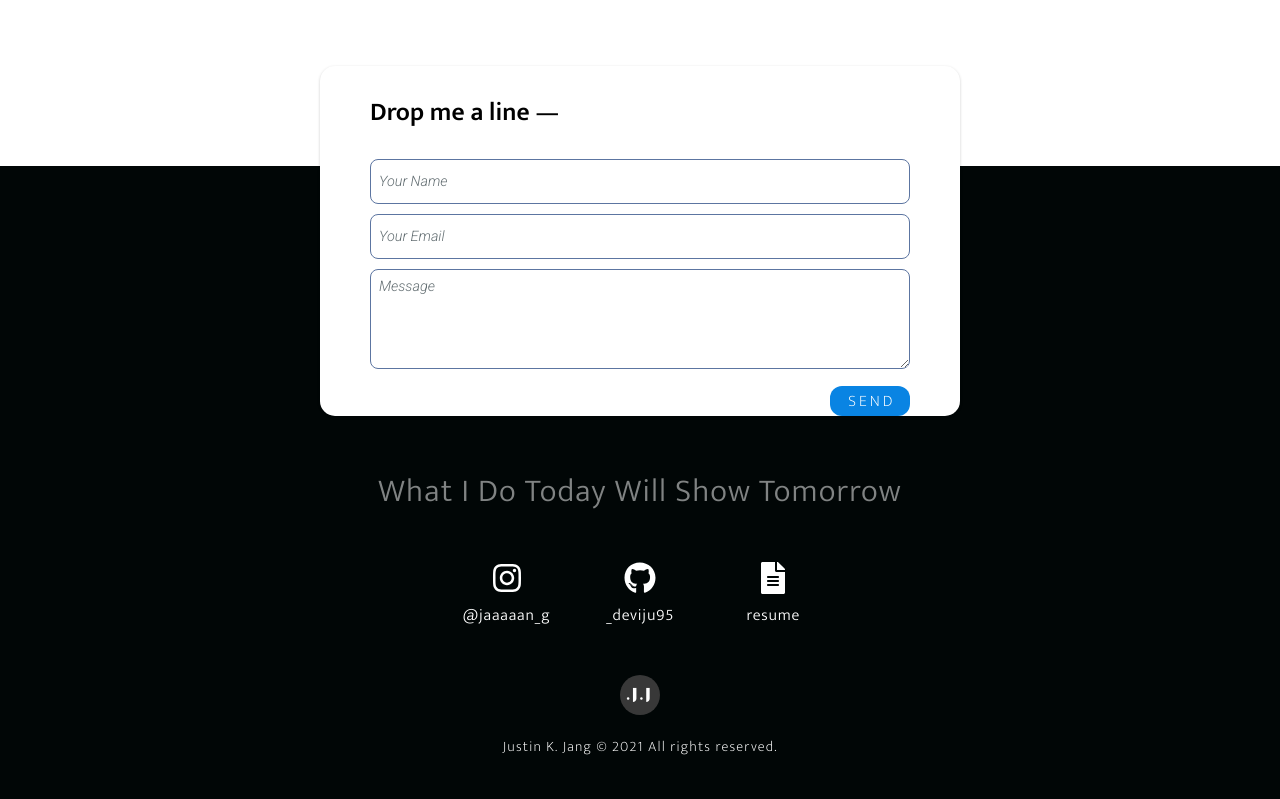
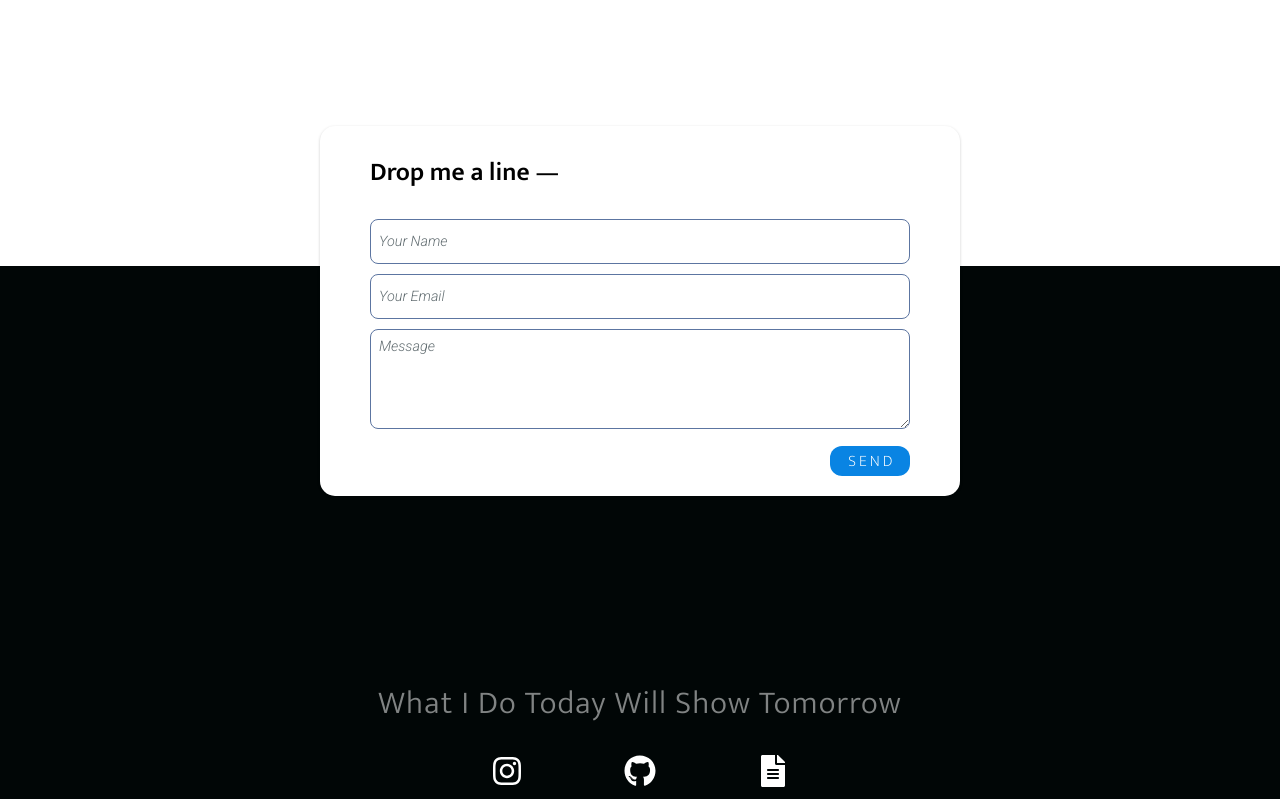
Before and after one commit to Deviju95/portfolio-website, a React (Create React App) app: page /#/ in a window 1280 px wide. Shown: the part 2320-3119 px from the top of the page. Built offline with nearby package versions, Linux system fonts and the light colour scheme.

Commit message:
footer update

```diff
--- a/src/components/Contact/ContactElements.js
+++ b/src/components/Contact/ContactElements.js
@@ -3,7 +3,7 @@ import styled from "styled-components";
 export const ContactWrap = styled.div`
   background-color: #fff;
 
-  height: 250px;
+  height: 350px;
 
   @media screen and (max-width: 768px) {
     height: 125px;
@@ -15,7 +15,7 @@ export const ContactCard = styled.div`
   top: 60%;
 
   width: 50vw;
-  height: 350px;
+  height: 370px;
   margin: 0 auto 0;
 
   background: #fff;
--- a/src/components/Footer/FooterElements.js
+++ b/src/components/Footer/FooterElements.js
@@ -2,23 +2,28 @@ import styled from "styled-components";
 import { Link } from "react-router-dom";
 
 export const FooterContainer = styled.footer`
-  height: 670px;
+  display: flex;
+  flex-direction: column;
+
+  height: 750px;
 
   background-color: #010606;
+  color: #fff;
 
   @media screen and (max-width: 768px) {
   }
 `;
 
 export const FooterWrap = styled.div`
-  padding: 310px 0 0;
+  margin-top: auto;
+  height: 350px;
+
+  text-align: center;
 
   display: flex;
   flex-direction: column;
-  align-items: center;
 
   @media screen and (max-width: 768px) {
-    padding: 350px 0 0;
   }
 `;
 
@@ -26,14 +31,11 @@ export const FooterH1 = styled.h1`
   font-size: 2rem;
   font-weight: 300;
   letter-spacing: 1.1px;
-  text-align: center;
   line-height: 1;
 
-  color: #fff;
   opacity: 50%;
 
-  margin: 0;
-  padding: 0 30px 0;
+  padding: 0;
 
   @media screen and (max-width: 768px) {
     font-size: 1.6rem;
@@ -43,16 +45,9 @@ export const FooterH1 = styled.h1`
 `;
 
 export const FooterLinksContainer = styled.div`
-  width: 100%;
-  height: 100%;
-
-  margin: 50px 0 30px 0;
-
-  display: flex;
-  align-items: center;
+  margin-top: 10px;
 
   @media screen and (max-width: 768px) {
-    margin: 30px 0 30px 0;
   }
 `;
 
@@ -106,7 +101,7 @@ export const FooterLinkP = styled.p`
 `;
 
 export const CopyrightsContainer = styled.section`
-  width: 100%;
+  margin-top: auto;
 
   @media screen and (max-width: 768px) {
   }
@@ -126,7 +121,6 @@ export const PersonalLogoCircle = styled(Link)`
   width: 40px;
   height: 40px;
   border-radius: 50%;
-  margin: 0;
 
   display: flex;
   align-items: center;
@@ -134,6 +128,8 @@ export const PersonalLogoCircle = styled(Link)`
 
   cursor: pointer;
   text-decoration: none;
+
+  margin-bottom: 10px;
 
   @media screen and (max-width: 768px) {
     margin: 10px 0 0;
@@ -156,10 +152,8 @@ export const Copyrights = styled.small`
   font-weight: 100;
   letter-spacing: 1.2px;
 
-  color: #fff;
-  margin: 20px 0 0 0;
+  margin-bottom: 25px;
 
   @media screen and (max-width: 768px) {
-    margin: 10px 0 0 0;
   }
 `;
--- a/src/components/Navbar/index.js
+++ b/src/components/Navbar/index.js
@@ -35,7 +35,7 @@ const Navbar = (props) => {
                 duration={500}
                 spy={true}
                 exact="true"
-                offset={-80}
+                offset={-81}
               >
                 About
               </NavLinks>
```
